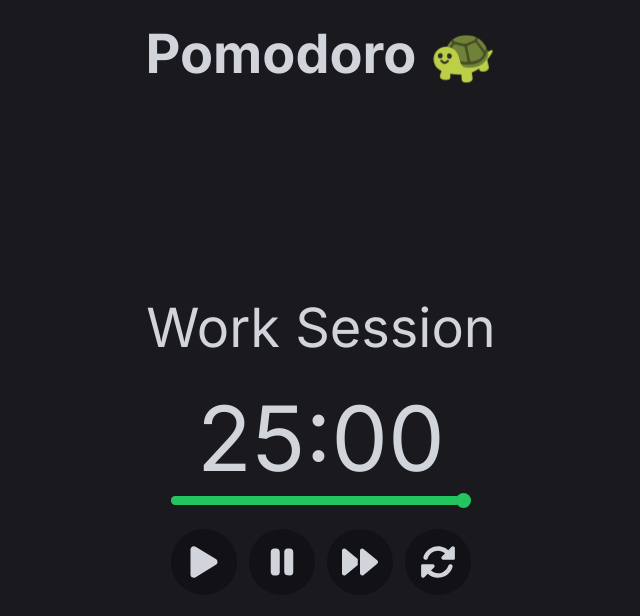
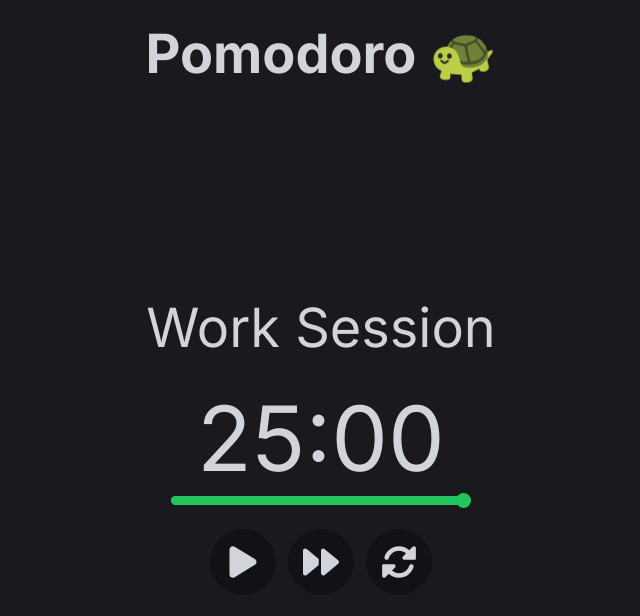
Before and after one commit to luizhf42/pomodoro-app, a Nuxt app: page / in a window 1280 px wide. Shown: the top 616 px of the page, without its empty margins (319-959 px from the left). Built offline with nearby package versions, Linux system fonts and the light colour scheme.

Commit message:
feat: toggle play/pause buttons if the timer is paused or not

```diff
--- a/app.vue
+++ b/app.vue
@@ -8,6 +8,7 @@
       :session="session"
     />
     <Buttons
+      :timerIsPaused="timerIsPaused"
       @start-timer="startTimer()"
       @pause-timer="pauseTimer()"
       @skip-session="skipSession()"
@@ -37,12 +38,14 @@ useHead({
 });
 
 const timer = ref();
+const timerIsPaused = ref(true);
 const session = ref<Session>("Work");
 const minutes = ref<Minutes>(25);
 const seconds = ref<number>(0);
 const breakSessionsCount = ref<number>(0);
 
 const startTimer = () => {
+  timerIsPaused.value = false;
   timer.value = setInterval(() => {
     seconds.value--;
     changeSecondsTo59AtTheEndOfAMinute();
@@ -57,7 +60,10 @@ const changeSecondsTo59AtTheEndOfAMinute = () => {
   }
 };
 
-const pauseTimer = () => clearInterval(timer.value);
+const pauseTimer = () => {
+  timerIsPaused.value = true;
+  clearInterval(timer.value);
+};
 
 const checkIfSessionEnded = () => {
   // @ts-ignore
--- a/components/Buttons.vue
+++ b/components/Buttons.vue
@@ -1,9 +1,9 @@
 <template>
   <section class="buttons">
-    <button @click="emit('start-timer')">
+    <button @click="emit('start-timer')" v-show="timerIsPaused">
       <img src="~/assets/images/play.svg" alt="" />
     </button>
-    <button @click="emit('pause-timer')">
+    <button @click="emit('pause-timer')" v-show="!timerIsPaused">
       <img src="~/assets/images/pause.svg" alt="" />
     </button>
     <button @click="emit('skip-session')">
@@ -22,6 +22,10 @@ const emit = defineEmits([
   "skip-session",
   "reset-timer",
 ]);
+
+defineProps({
+  timerIsPaused: Boolean,
+});
 </script>
 
 <style lang="postcss" scoped>
```
